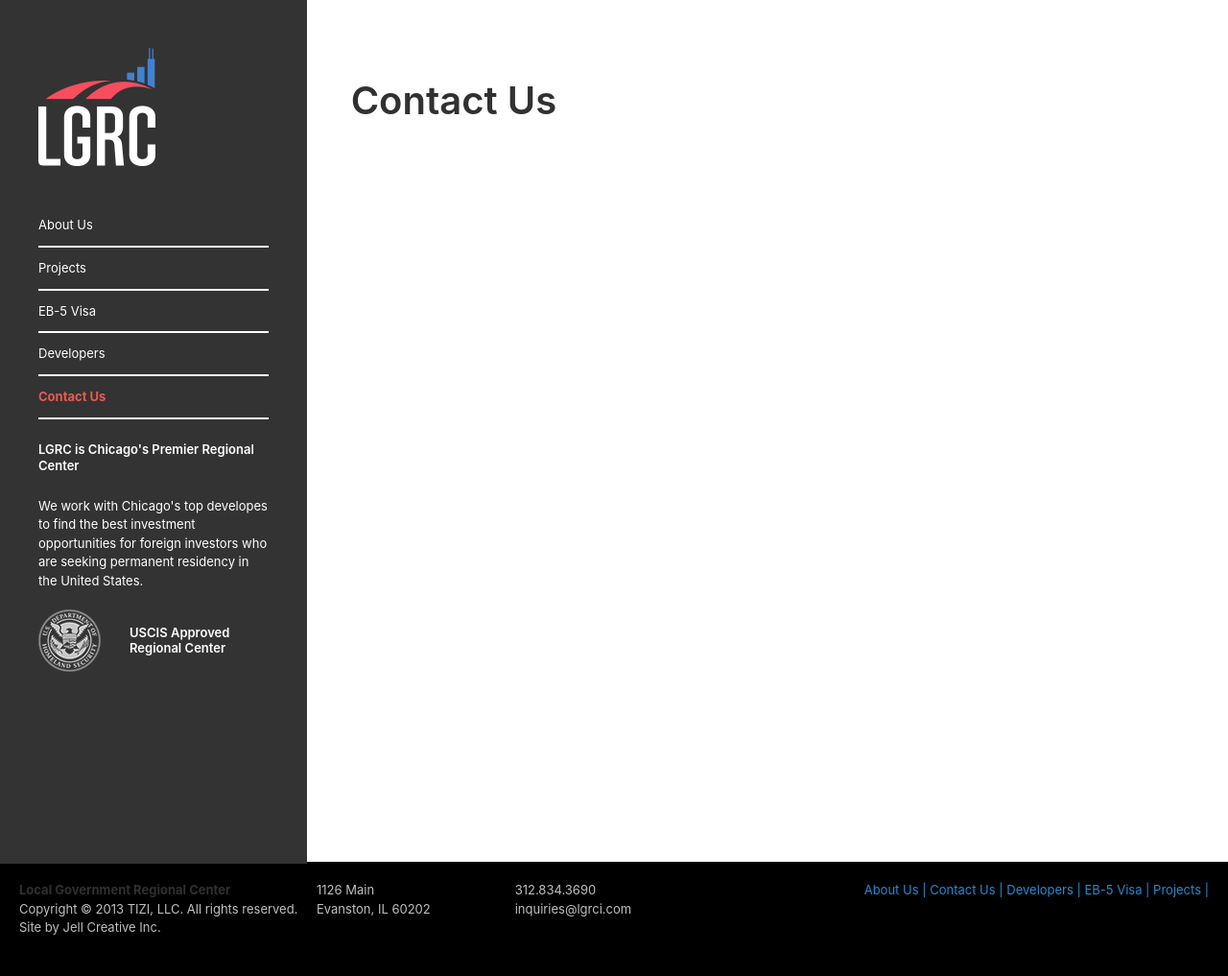
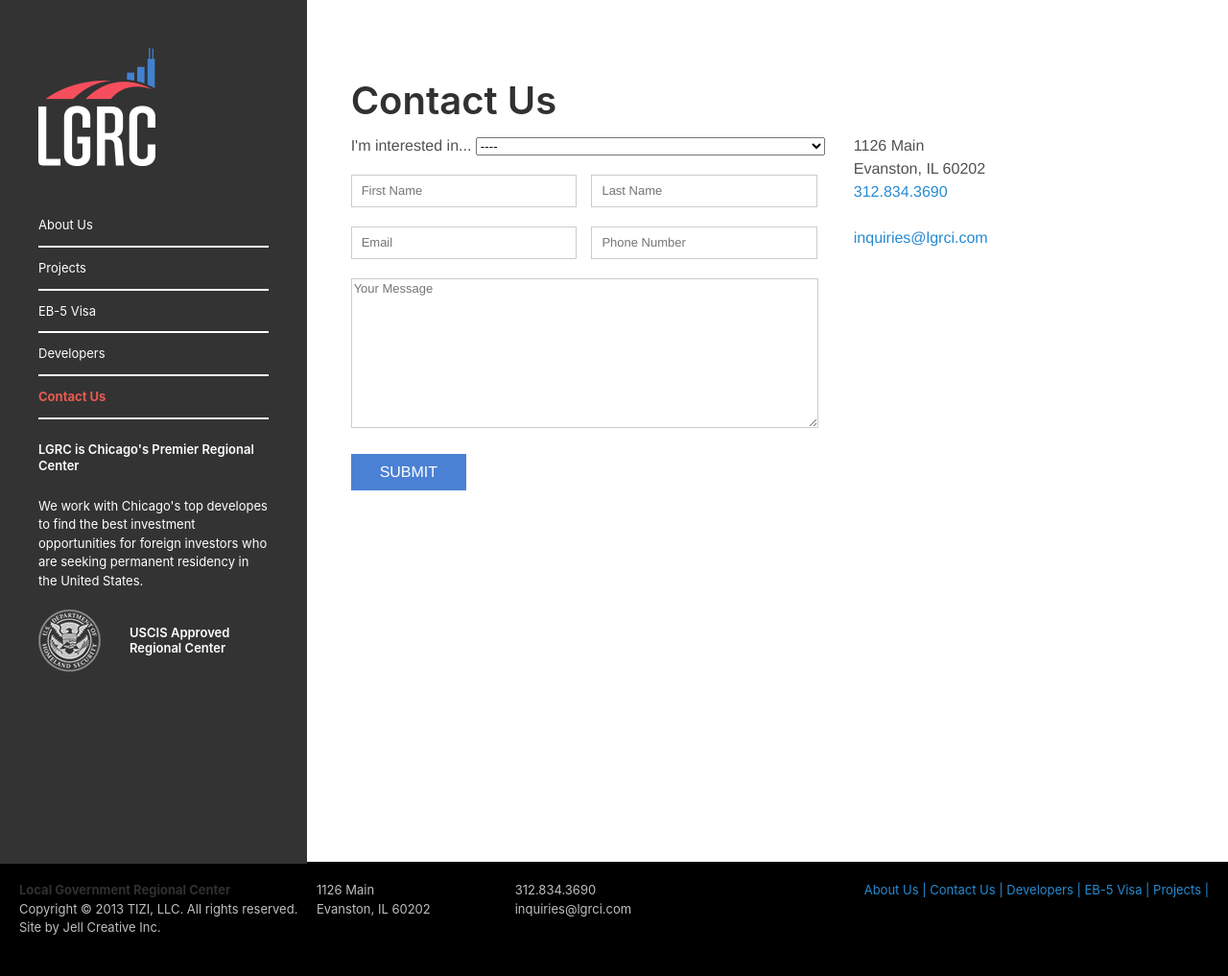
Before and after one commit to DarkoArnautov/LGRCI.com, a Jekyll site: the page built from contact.md, in a window 1280 px wide. Shown: the whole page at 96% size. Built offline with Jekyll 4.4.1, drawn with Linux system fonts in a browser that asks for light colours.

Commit message:
update final

```diff
--- a/_config.yml
+++ b/_config.yml
@@ -6,7 +6,8 @@ highlighter:      rouge
 title:            LGRCI
 description:      'The <a href="http://hyde.getpoole.com" target="_blank">Hyde</a> theme for <a href="http://jekyllrb.com" target="_blank">Jekyll</a>, refreshed.'
 url:              https://fongandrew.github.io
-baseurl:          'https://darkoarnautov.github.io/LGRCI.com'
+baseurl:          ''
+#baseurl:          'https://darkoarnautov.github.io/LGRCI.com'
                   # the optional subpath of your site, e.g. "/blog"
                   # NB: This applies to all pages in your Jekyll site.
                   # If you want to move just the blog index pages but keep
--- /dev/null
+++ b/_layouts/contact.html
@@ -0,0 +1,44 @@
+---
+layout: default
+---
+
+<header>
+  <h1 class="post-title">{{ page.title }}</h1>
+</header>
+<div class="content">
+  <div style="display: flex;">
+    <div class="contact-form">
+    	<form accept-charset="UTF-8" action="https://formkeep.com/f/inquiries@lgrci.com" method="POST">
+        <label>I'm interested in...</label>
+        <select name="interest">
+          <option>----</option>
+          <option value="Becoming an Investor">Becoming an Investor</option>
+          <option value="Development Opportunities">Development Opportunities</option>
+          <option value="Learning more about LGRC">Learning more about LGRC</option>
+        </select>
+        <br>
+        <input type="text" name="name" placeholder="First Name">
+        <input type="text" name="name" placeholder="Last Name">
+
+        <br>
+        <input type="email" name="email" placeholder="Email">
+        <input type="phone" name="name" placeholder="Phone Number">
+        <br>
+        <textarea placeholder="Your Message" rows="10"></textarea>
+        <br>
+        <input type="hidden" name="utf8" value="✓">
+        <div>
+          <button type="submit">Submit</button>
+        </div>
+      </form>
+    </div>
+    <div class="contact-info">
+      1126 Main<br>
+      Evanston, IL 60202<br>
+      <a>312.834.3690</a>
+      <br>
+      <br>
+      <a>inquiries@lgrci.com</a>
+    </div>
+  </div>
+</div>
--- a/_sass/hydeout/_layout.scss
+++ b/_sass/hydeout/_layout.scss
@@ -64,6 +64,78 @@ body {
     font-weight: 350;
     line-height: 33px;
     padding-bottom: 10px;
+  }
+
+  li {
+    display: flex;
+    border-bottom: 1px solid #ddd;
+    padding-top: 20px;
+
+    .post-banner {
+      width: 30%;
+      padding-right: 10px;
+    }
+
+    .post-content {
+      width: 70%;
+      padding-left: 10px;
+
+      h4 {
+        text-transform: uppercase;
+        margin-top: 0px;
+      }
+    }
+  }
+
+  .contact-form {
+    width: 60%;
+
+    input {
+      width: 45%;
+      margin-right: 2%;
+      margin-bottom: 20px;
+      height: 34px;
+      padding: 0px 10px;
+      background: #FFF;
+      font-family: "DINNextLTPro-Regular", "Helvetica Neue", Helvetica, Arial, sans-serif;
+      border: 1px solid #CCC;
+      border-radius: 0px;
+      font-size: 13px;
+      line-height: 34px;
+
+    }
+
+    textarea {
+      width: 93%;
+      background: #FFF;
+      font-family: "DINNextLTPro-Regular", "Helvetica Neue", Helvetica, Arial, sans-serif;
+      border: 1px solid #CCC;
+      font-size: 13px;
+    }
+
+    select {
+      width: 69.5%;
+      margin-bottom: 20px;
+    }
+
+    button {
+      height: 38px;
+      margin: 20px 30px 0px 0px;
+      padding: 0px 30px;
+      border-radius: 0px;
+      background: #4b81d4;
+      border: 0px;
+      font-family: "DINNextLTPro-Bold", "Helvetica Neue", Helvetica, Arial, sans-serif;
+      font-size: 16px;
+      line-height: 38px;
+      color: #FFF;
+      text-transform: uppercase;
+      cursor: pointer;
+    }
+  }
+
+  .contact-info {
+    width: 40%;
   }
 }
 
```
Also changed, not shown: _layouts/post.html (+12 -9 lines), _posts/2018-10-14-project-1.md (added, +10 -0 lines), _posts/2018-10-14-project-2.md (added, +10 -0 lines), _posts/2018-10-14-project-3.md (added, +14 -0 lines), contact.md (+1 -1 lines), projects.md (+3 -1 lines), assets/img/ChicagoEB5-500x326.jpg (added), assets/img/Peoria-Rendering-500x386.jpg (added), assets/img/Rendering-500x240.jpg (added).
